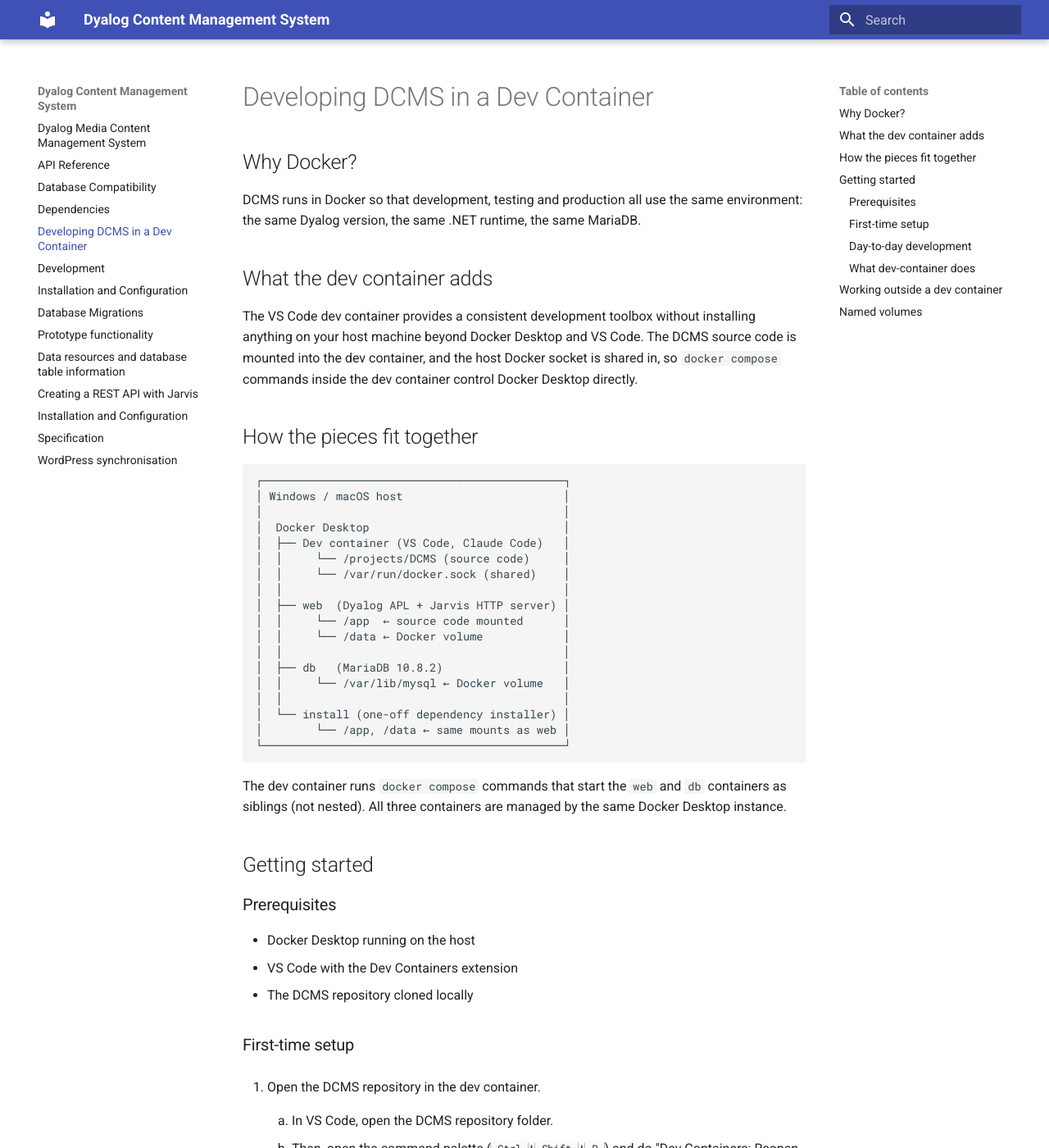
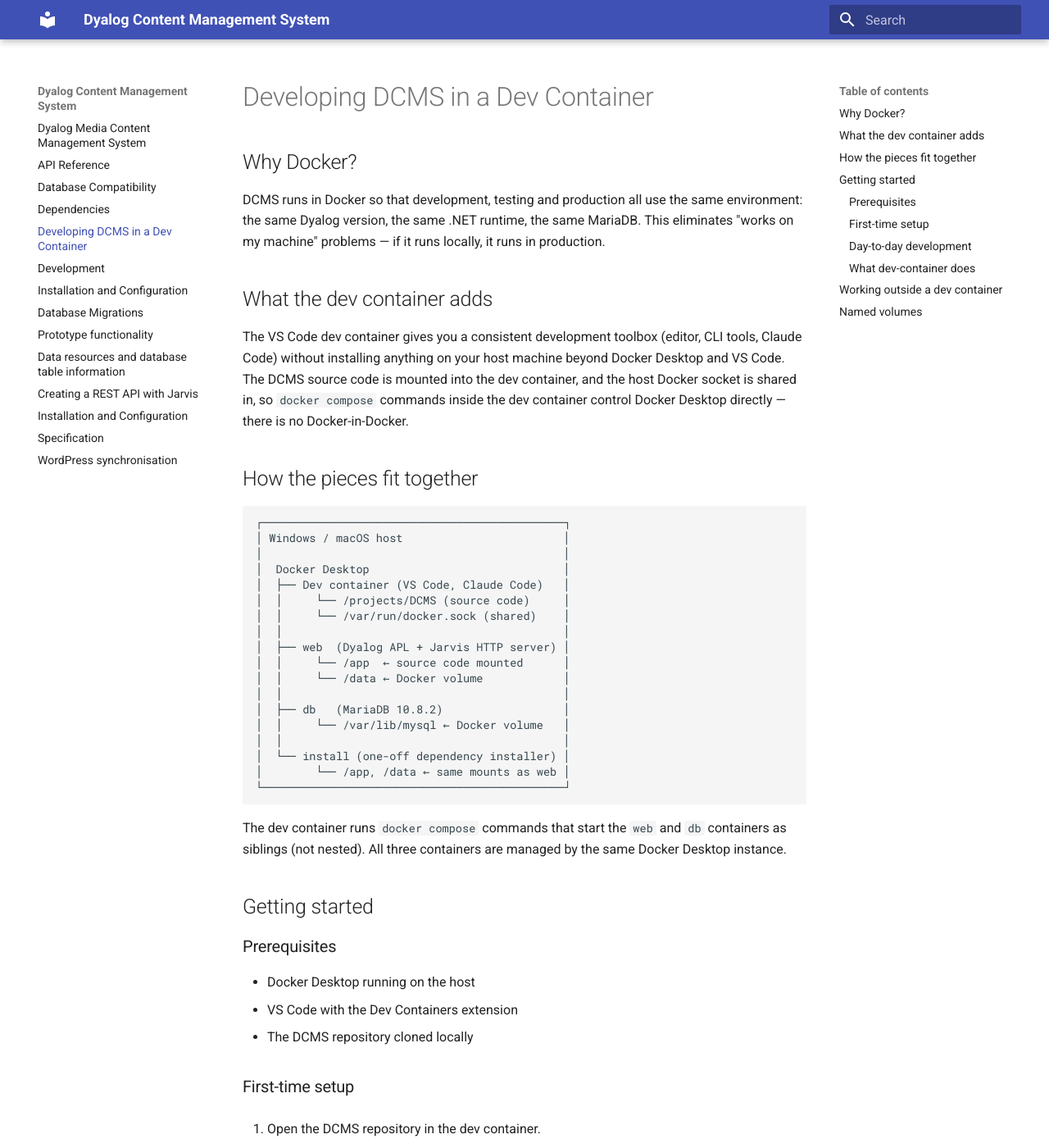
Before and after one commit to Dyalog/DCMS, an MkDocs documentation site: the page built from docs/dev-container.md, in a window 1280 px wide and 1400 px high. Shown: the whole window at 82% size. Built offline with MkDocs 1.6.1 and Material for MkDocs 9.7.7, drawn with Linux system fonts in a browser that asks for light colours; some of the changed text lies outside the part shown.

Commit message:
Revert "tighten up dev container instructions"
This reverts commit 42bcc67c8bd207579c08408e0888df97b14e8128.

```diff
--- a/docs/dev-container.md
+++ b/docs/dev-container.md
@@ -1,10 +1,10 @@
 # Developing DCMS in a Dev Container
 
 ## Why Docker?
-DCMS runs in Docker so that development, testing and production all use the same environment: the same Dyalog version, the same .NET runtime, the same MariaDB.
+DCMS runs in Docker so that development, testing and production all use the same environment: the same Dyalog version, the same .NET runtime, the same MariaDB. This eliminates "works on my machine" problems — if it runs locally, it runs in production.
 
 ## What the dev container adds
-The VS Code dev container provides a consistent development toolbox without installing anything on your host machine beyond Docker Desktop and VS Code. The DCMS source code is mounted into the dev container, and the host Docker socket is shared in, so `docker compose` commands inside the dev container control Docker Desktop directly.
+The VS Code dev container gives you a consistent development toolbox (editor, CLI tools, Claude Code) without installing anything on your host machine beyond Docker Desktop and VS Code. The DCMS source code is mounted into the dev container, and the host Docker socket is shared in, so `docker compose` commands inside the dev container control Docker Desktop directly — there is no Docker-in-Docker.
 
 ## How the pieces fit together
 
@@ -41,10 +41,6 @@
 ### First-time setup
 
 1. Open the DCMS repository in the dev container.
-
-    1. In VS Code, open the DCMS repository folder.
-
-    1. Then, open the command palette (<kbd>Ctrl</kbd>+<kbd>Shift</kbd>+<kbd>P</kbd>) and do "Dev Containers: Reopen in Container".
 
 2. Create a secrets file at `secrets/secrets.json5` — see [setup.md](setup.md#secrets) for the format.
 
```
